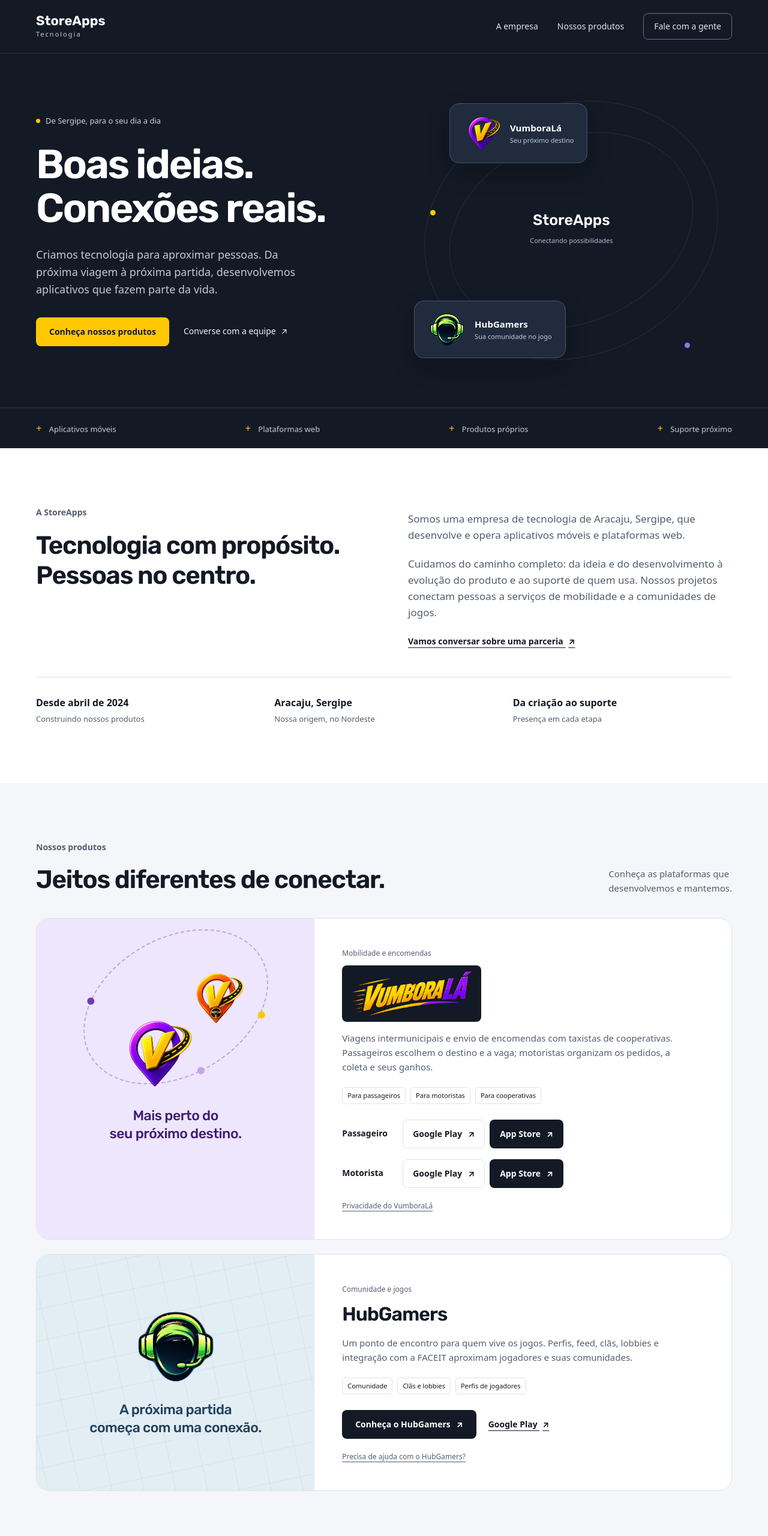
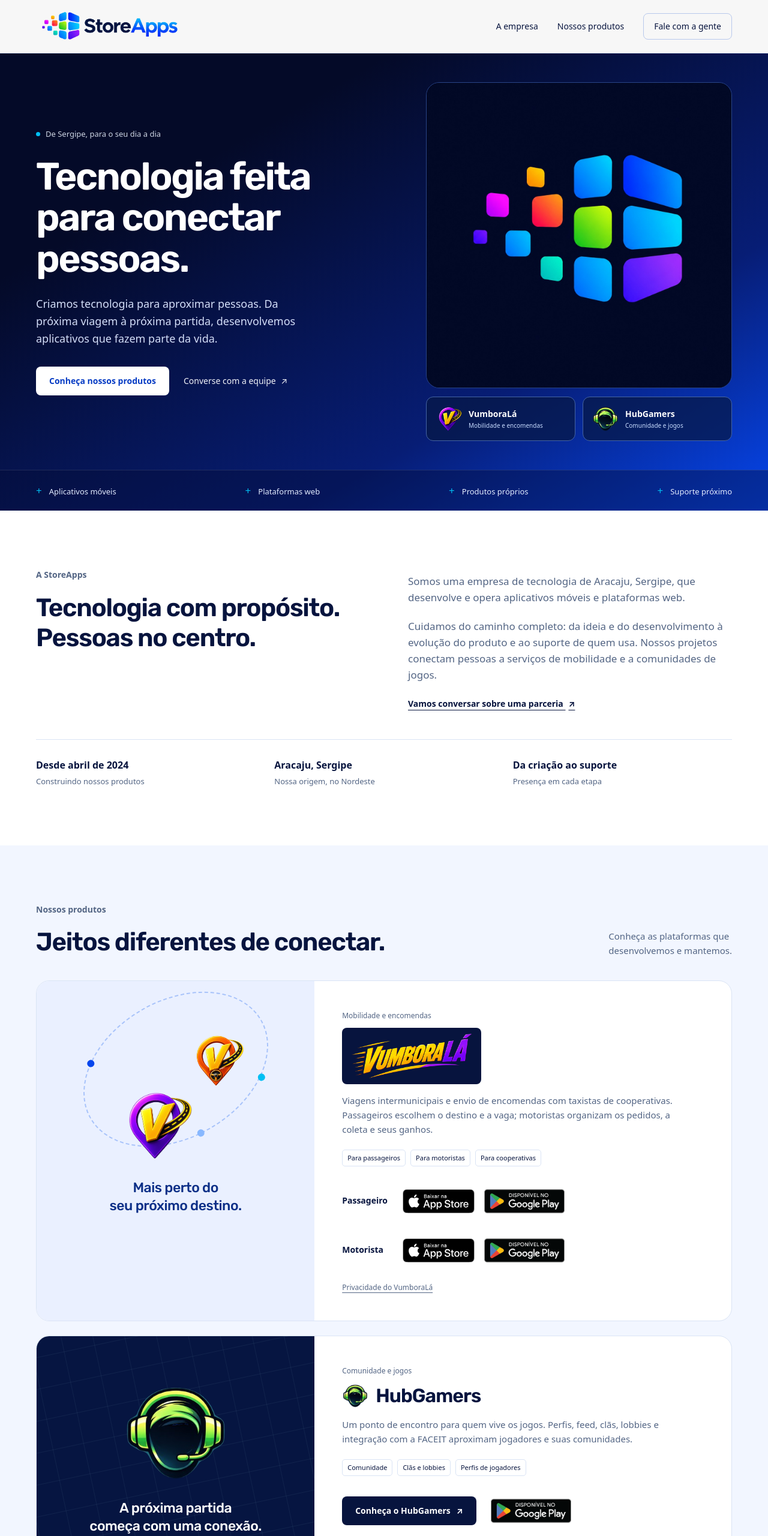
Before and after one commit to Store-Apps/storeapps-site, a plain HTML site: page index.html in a window 1280 px wide. Shown: the top 2560 px of the page at 60% size. Drawn offline with Linux system fonts and the light colour scheme.

Commit message:
Aplica identidade azul StoreApps e selos oficiais das lojas (#4)

```diff
--- a/index.html
+++ b/index.html
@@ -8,7 +8,7 @@
       name="description"
       content="Conheça a StoreApps Tecnologia, de Aracaju/SE. Desenvolvemos e operamos o VumboraLá e o HubGamers. Fale com nossa equipe e abra seu chamado pelo site."
     />
-    <meta name="theme-color" content="#131925" />
+    <meta name="theme-color" content="#040a28" />
     <meta
       property="og:title"
       content="StoreApps Tecnologia — ideias que viram conexões"
@@ -20,7 +20,11 @@
     <meta property="og:type" content="website" />
     <meta property="og:url" content="https://storeapps.com.br/" />
     <link rel="canonical" href="https://storeapps.com.br/" />
-    <link rel="icon" href="data:," />
+    <link
+      rel="icon"
+      href="img/storeapps-simbolo-oficial.jpeg"
+      type="image/jpeg"
+    />
     <link
       rel="preload"
       href="img/Rubik.ttf"
@@ -28,7 +32,7 @@
       type="font/ttf"
       crossorigin
     />
-    <link rel="stylesheet" href="styles.css" />
+    <link rel="stylesheet" href="styles.css?v=marca-azul-20261114" />
     <script src="site.js" defer></script>
   </head>
   <body>
@@ -39,8 +43,13 @@
           class="brand"
           href="#inicio"
           aria-label="StoreApps Tecnologia, início"
-          ><span>StoreApps<small>Tecnologia</small></span></a
-        >
+          ><img
+            class="storeapps-wordmark"
+            src="img/storeapps-logo-oficial.jpeg"
+            width="1600"
+            height="533"
+            alt="StoreApps Tecnologia"
+        /></a>
         <nav aria-label="Navegação principal">
           <a href="#empresa">A empresa</a><a href="#produtos">Nossos produtos</a
           ><a href="#contato" class="nav-contact">Fale com a gente</a>
@@ -54,7 +63,7 @@
             <p class="location">
               <span aria-hidden="true"></span> De Sergipe, para o seu dia a dia
             </p>
-            <h1 id="titulo">Boas ideias.<br />Conexões reais.</h1>
+            <h1 id="titulo">Tecnologia feita para conectar pessoas.</h1>
             <p class="hero-description">
               Criamos tecnologia para aproximar pessoas. Da próxima viagem à
               próxima partida, desenvolvemos aplicativos que fazem parte da
@@ -68,39 +77,38 @@
               >
             </div>
           </div>
-          <div
-            class="ecosystem"
-            aria-label="Produtos da StoreApps: VumboraLá e HubGamers"
-          >
-            <div class="orbit orbit-one"></div>
-            <div class="orbit orbit-two"></div>
-            <div class="ecosystem-center">
-              <span>StoreApps</span><small>Conectando possibilidades</small>
+          <div class="brand-showcase">
+            <img
+              class="brand-art"
+              src="img/storeapps-simbolo-oficial.jpeg"
+              width="1254"
+              height="1254"
+              alt="Símbolo oficial da StoreApps, com blocos coloridos em azul, ciano, verde, roxo e laranja"
+            />
+            <div class="brand-platforms">
+              <a href="#produtos"
+                ><img
+                  src="img/vumborala-oficial.png"
+                  width="46"
+                  height="46"
+                  alt=""
+                /><span
+                  ><strong>VumboraLá</strong
+                  ><small>Mobilidade e encomendas</small></span
+                ></a
+              >
+              <a href="#produtos"
+                ><img
+                  src="img/hubgamers-enviado.png"
+                  width="46"
+                  height="43"
+                  alt=""
+                /><span
+                  ><strong>HubGamers</strong
+                  ><small>Comunidade e jogos</small></span
+                ></a
+              >
             </div>
-            <div class="product-float float-passenger">
-              <img
-                src="img/vumborala-oficial.png"
-                width="64"
-                height="64"
-                alt=""
-              />
-              <div>
-                <strong>VumboraLá</strong><small>Seu próximo destino</small>
-              </div>
-            </div>
-            <div class="product-float float-gamers">
-              <img
-                src="img/hubgamers-oficial.png"
-                width="64"
-                height="64"
-                alt=""
-              />
-              <div>
-                <strong>HubGamers</strong><small>Sua comunidade no jogo</small>
-              </div>
-            </div>
-            <span class="orbit-point point-one"></span
-            ><span class="orbit-point point-two"></span>
           </div>
         </div>
         <div class="hero-foot">
@@ -204,44 +212,64 @@
               <div class="app-downloads">
                 <div class="app-download-group">
                   <h4>Passageiro</h4>
-                  <div class="product-links">
+                  <div class="store-badges">
                     <a
-                      class="button secondary"
+                      class="store-badge apple-badge"
+                      href="https://apps.apple.com/br/app/vumborala/id6831323631"
+                      target="_blank"
+                      rel="noopener noreferrer"
+                      aria-label="Baixar VumboraLá Passageiro na App Store"
+                      ><img
+                        src="img/app-store-oficial.svg"
+                        width="120"
+                        height="40"
+                        alt="Baixar na App Store"
+                        loading="lazy"
+                    /></a>
+                    <a
+                      class="store-badge google-badge"
                       href="https://play.google.com/store/apps/details?id=br.com.vumborala.passenger"
                       target="_blank"
                       rel="noopener noreferrer"
                       aria-label="Baixar VumboraLá Passageiro no Google Play"
-                      >Google Play <span aria-hidden="true">↗</span></a
-                    >
-                    <a
-                      class="button dark"
-                      href="https://apps.apple.com/br/app/vumborala/id6831323631"
-                      target="_blank"
-                      rel="noopener noreferrer"
-                      aria-label="Baixar VumboraLá Passageiro na App Store"
-                      >App Store <span aria-hidden="true">↗</span></a
-                    >
+                      ><img
+                        src="img/google-play-oficial.png"
+                        width="646"
+                        height="250"
+                        alt="Disponível no Google Play"
+                        loading="lazy"
+                    /></a>
                   </div>
                 </div>
                 <div class="app-download-group">
                   <h4>Motorista</h4>
-                  <div class="product-links">
+                  <div class="store-badges">
                     <a
-                      class="button secondary"
+                      class="store-badge apple-badge"
+                      href="https://apps.apple.com/br/app/vumborala-motorista/id6831854412"
+                      target="_blank"
+                      rel="noopener noreferrer"
+                      aria-label="Baixar VumboraLá Motorista na App Store"
+                      ><img
+                        src="img/app-store-oficial.svg"
+                        width="120"
+                        height="40"
+                        alt="Baixar na App Store"
+                        loading="lazy"
+                    /></a>
+                    <a
+                      class="store-badge google-badge"
                       href="https://play.google.com/store/apps/details?id=br.com.vumborala.driver"
                       target="_blank"
                       rel="noopener noreferrer"
                       aria-label="Baixar VumboraLá Motorista no Google Play"
-                      >Google Play <span aria-hidden="true">↗</span></a
-                    >
-                    <a
-                      class="button dark"
-                      href="https://apps.apple.com/br/app/vumborala-motorista/id6831854412"
-                      target="_blank"
-                      rel="noopener noreferrer"
-                      aria-label="Baixar VumboraLá Motorista na App Store"
-                      >App Store <span aria-hidden="true">↗</span></a
-                    >
+                      ><img
+                        src="img/google-play-oficial.png"
+                        width="646"
+                        height="250"
+                        alt="Disponível no Google Play"
+                        loading="lazy"
+                    /></a>
                   </div>
                 </div>
               </div>
@@ -254,9 +282,9 @@
             <div class="product-art gaming-art">
               <div class="game-grid" aria-hidden="true"></div>
               <img
-                src="img/hubgamers-oficial.png"
-                width="138"
-                height="138"
+                src="img/hubgamers-enviado.png"
+                width="180"
+                height="167"
                 loading="lazy"
                 alt="Ícone do HubGamers"
               />
@@ -264,7 +292,15 @@
             </div>
             <div class="product-copy">
               <span class="product-category">Comunidade e jogos</span>
-              <h3>HubGamers</h3>
+              <h3 class="hubgamers-title">
+                <img
+                  src="img/hubgamers-enviado.png"
+                  width="44"
+                  height="41"
+                  alt=""
+                  loading="lazy"
+                />HubGamers
+              </h3>
               <p>
                 Um ponto de encontro para quem vive os jogos. Perfis, feed,
                 clãs, lobbies e integração com a FACEIT aproximam jogadores e
@@ -274,7 +310,7 @@
                 <span>Comunidade</span><span>Clãs e lobbies</span
                 ><span>Perfis de jogadores</span>
               </div>
-              <div class="product-links">
+              <div class="product-links hubgamers-downloads">
                 <a
                   class="button dark"
                   href="https://hubgamers.com.br"
@@ -282,12 +318,18 @@
                   rel="noopener noreferrer"
                   >Conheça o HubGamers <span aria-hidden="true">↗</span></a
                 ><a
-                  class="inline-link"
+                  class="store-badge google-badge"
                   href="https://play.google.com/store/apps/details?id=app.hubgamers.mobile"
                   target="_blank"
                   rel="noopener noreferrer"
-                  >Google Play <span aria-hidden="true">↗</span></a
-                >
+                  aria-label="Baixar HubGamers no Google Play"
+                  ><img
+                    src="img/google-play-oficial.png"
+                    width="646"
+                    height="250"
+                    alt="Disponível no Google Play"
+                    loading="lazy"
+                /></a>
               </div>
               <a
                 class="subtle-link"
@@ -557,8 +599,14 @@
     <footer>
       <div class="wrap footer-top">
         <a class="brand" href="#inicio"
-          ><span>StoreApps<small>Tecnologia</small></span></a
-        >
+          ><img
+            class="storeapps-wordmark"
+            src="img/storeapps-logo-oficial.jpeg"
+            width="1600"
+            height="533"
+            alt="StoreApps Tecnologia"
+            loading="lazy"
+        /></a>
         <p>Ideias que viram conexões.</p>
         <a href="privacidade.html">Privacidade</a><a href="#contato">Contato</a>
       </div>
--- a/styles.css
+++ b/styles.css
@@ -6,12 +6,14 @@
 }
 :root {
   color-scheme: light;
-  --ink: #131925;
-  --muted: #535e70;
-  --yellow: #ffc800;
+  --ink: #07143e;
+  --muted: #536584;
+  --accent: #0646ed;
+  --cyan: #00bff3;
+  --navy: #040a28;
   --paper: #fff;
-  --soft: #f4f6f9;
-  --line: #dde2ea;
+  --soft: #f2f6ff;
+  --line: #dae4f5;
   font-family:
     system-ui,
     -apple-system,
@@ -78,7 +80,7 @@ p {
 a:focus-visible,
 button:focus-visible,
 summary:focus-visible {
-  outline: 3px solid #7d51df;
+  outline: 3px solid var(--cyan);
   outline-offset: 5px;
 }
 .wrap {
@@ -96,19 +98,21 @@ summary:focus-visible {
 }
 .skip-link {
   position: fixed;
-  top: -80px;
+  top: 0;
+  transform: translateY(-150%);
   left: 16px;
   z-index: 10;
-  background: var(--yellow);
+  background: var(--accent);
+  color: #fff;
   padding: 10px 20px;
 }
 .skip-link:focus {
-  top: 12px;
+  transform: translateY(12px);
 }
 .header {
-  background: var(--ink);
-  color: #fff;
-  border-bottom: 1px solid #ffffff1c;
+  background: #f7f7f7;
+  color: var(--ink);
+  border-bottom: 1px solid var(--line);
 }
 .header-inner {
   min-height: 88px;
@@ -125,6 +129,11 @@ summary:focus-visible {
   font-weight: 650;
   line-height: 1.05;
   text-decoration: none;
+}
+.brand .storeapps-wordmark {
+  display: block;
+  width: 246px;
+  height: auto;
 }
 .brand small {
   display: block;
@@ -143,25 +152,25 @@ summary:focus-visible {
 }
 .header nav a {
   text-decoration: none;
-  color: #e2e5ec;
+  color: var(--ink);
 }
 .header nav .nav-contact {
-  border: 1px solid #647083;
+  border: 1px solid #b8c8ec;
   padding: 10px 17px;
   border-radius: 8px;
 }
 .hero {
-  background: var(--ink);
+  background: linear-gradient(150deg, #040a28 25%, #071d75 70%, #0646ed 100%);
   color: #fff;
   overflow: hidden;
 }
 .hero-grid {
   display: grid;
-  grid-template-columns: 1.1fr 1fr;
+  grid-template-columns: 1fr 1fr;
   align-items: center;
   gap: 36px;
   min-height: 590px;
-  padding-block: 65px;
+  padding-block: 48px;
 }
 .location {
   display: flex;
@@ -175,17 +184,17 @@ summary:focus-visible {
   width: 7px;
   height: 7px;
   border-radius: 50%;
-  background: var(--yellow);
+  background: var(--cyan);
 }
 h1 {
-  font-size: clamp(44px, 5.3vw, 68px);
+  font-size: clamp(44px, 5vw, 66px);
   line-height: 1.07;
   font-weight: 600;
   letter-spacing: -2.6px;
   margin-bottom: 27px;
 }
 .hero-description {
-  color: #c2cad8;
+  color: #d4def8;
   font-size: 18px;
   max-width: 450px;
   margin-bottom: 32px;
@@ -211,11 +220,18 @@ h1 {
   text-decoration: none;
 }
 .primary {
-  background: var(--yellow);
-  color: var(--ink);
+  background: var(--accent);
+  color: #fff;
 }
 .primary:hover {
-  background: #ffda4d;
+  background: #0039c8;
+}
+.hero .primary {
+  background: #fff;
+  color: #073cc4;
+}
+.hero .primary:hover {
+  background: #e5f4ff;
 }
 .dark {
   background: var(--ink);
@@ -241,7 +257,8 @@ h1 {
 .hero-foot {
   border-top: 1px solid #ffffff1c;
   padding: 20px 0;
-  color: #c4ccdb;
+  color: #e4ecff;
+  background: #030c3466;
   font-size: 13px;
 }
 .hero-foot .wrap {
@@ -251,96 +268,51 @@ h1 {
 }
 .hero-foot span::before {
   content: "+";
-  color: var(--yellow);
+  color: var(--cyan);
   font-size: 17px;
   margin-right: 12px;
 }
-.ecosystem {
-  height: 425px;
-  position: relative;
-  isolation: isolate;
+.brand-showcase {
+  min-width: 0;
+  width: 100%;
+  max-width: 510px;
+  justify-self: end;
 }
-.orbit {
-  position: absolute;
-  left: 50%;
-  top: 50%;
-  border: 1px solid #ffffff16;
-  border-radius: 50%;
-  transform: translate(-50%, -50%) rotate(-22deg);
+.brand-art {
+  display: block;
+  width: 100%;
+  height: auto;
+  border-radius: 22px;
+  border: 1px solid #294486;
 }
-.orbit-one {
-  width: 420px;
-  height: 310px;
+.brand-platforms {
+  display: grid;
+  grid-template-columns: 1fr 1fr;
+  gap: 12px;
+  margin-top: 14px;
 }
-.orbit-two {
-  width: 500px;
-  height: 420px;
-}
-.ecosystem-center {
-  position: absolute;
-  left: 50%;
-  top: 49%;
-  transform: translate(-50%, -50%);
-  text-align: center;
-  width: 220px;
-}
-.ecosystem-center > span {
-  font-family: Rubik, sans-serif;
-  display: block;
-  font-size: 25px;
-  font-weight: 550;
-}
-.ecosystem-center > small {
-  font-size: 11px;
-  color: #b5bed0;
-}
-.product-float {
-  position: absolute;
+.brand-platforms a {
   display: flex;
   align-items: center;
-  gap: 14px;
-  padding: 17px 22px;
-  border: 1px solid #465269;
-  background: #202b3d;
-  border-radius: 16px;
-  box-shadow: 0 16px 40px #0003;
+  gap: 10px;
+  padding: 13px 14px;
+  border: 1px solid #4564a5;
+  border-radius: 12px;
+  background: #071744b3;
+  text-decoration: none;
 }
-.product-float img {
+.brand-platforms img {
+  flex: none;
   object-fit: contain;
 }
-.product-float strong {
+.brand-platforms strong {
   display: block;
-  font-size: 15px;
+  font-size: 14px;
 }
-.product-float small {
+.brand-platforms small {
   display: block;
-  font-size: 11px;
-  color: #c4ccdb;
-  white-space: nowrap;
-}
-.float-passenger {
-  left: 12%;
-  top: 0;
-}
-.float-gamers {
-  left: 1%;
-  bottom: 0;
-}
-.orbit-point {
-  position: absolute;
-  width: 9px;
-  height: 9px;
-  border-radius: 50%;
-  background: var(--yellow);
-}
-.point-one {
-  left: 6%;
-  top: 42%;
-}
-.point-two {
-  right: 13%;
-  bottom: 4%;
-  background: #9872e8;
+  color: #c8dcff;
+  font-size: 10px;
 }
 .company-grid {
   display: grid;
@@ -432,8 +404,8 @@ h1 {
   margin: 26px 0 0;
 }
 .mobility-art {
-  background: #eee6fc;
-  color: #3f1c76;
+  background: #eaf0ff;
+  color: #0c2f87;
 }
 .mobility-art .passenger-icon {
   position: relative;
@@ -451,7 +423,7 @@ h1 {
 .route-line {
   width: 330px;
   height: 230px;
-  border: 2px dashed #bea6e3;
+  border: 2px dashed #a8c3fa;
   border-radius: 50%;
   position: absolute;
   top: 32px;
@@ -462,7 +434,7 @@ h1 {
   width: 12px;
   height: 12px;
   border-radius: 50%;
-  background: #7139bc;
+  background: var(--accent);
   position: absolute;
   top: 28px;
   left: 39px;
@@ -472,13 +444,13 @@ h1 {
   bottom: 24px;
   left: auto;
   right: 40px;
-  background: var(--yellow);
+  background: var(--cyan);
 }
 .route-line i:nth-child(3) {
   top: auto;
   bottom: -6px;
   left: 140px;
-  background: #c2a6eb;
+  background: #88b8ff;
 }
 .product-copy {
   padding: 44px 46px;
@@ -544,11 +516,51 @@ h1 {
   font-size: 12px;
 }
 .gaming-art {
-  background: #e2edf4;
-  color: #1e4059;
+  background: #061541;
+  color: #fff;
 }
 .gaming-art > img {
   object-fit: contain;
+  width: 180px;
+}
+.hubgamers-title {
+  display: flex;
+  align-items: center;
+  gap: 12px;
+}
+.hubgamers-title img {
+  flex: none;
+  object-fit: contain;
+}
+.store-badges {
+  display: flex;
+  align-items: center;
+  flex-wrap: wrap;
+  gap: 16px;
+}
+.store-badge {
+  display: inline-flex;
+  align-items: center;
+  justify-content: center;
+  min-height: 64px;
+  flex: none;
+}
+.store-badge img {
+  display: block;
+  width: auto;
+  object-fit: contain;
+}
+.apple-badge {
+  padding: 12px 0;
+}
+.apple-badge img {
+  height: 40px;
+}
+.google-badge img {
+  height: 52px;
+}
+.hubgamers-downloads {
+  gap: 24px;
 }
 .product-copy .official-wordmark {
   display: flex;
@@ -590,7 +602,8 @@ h1 {
   display: inline-flex;
   align-items: center;
   justify-content: center;
-  background: var(--yellow);
+  background: #e7efff;
+  color: #0646d9;
   width: 34px;
   height: 34px;
   border-radius: 50%;
@@ -608,7 +621,7 @@ h1 {
   margin-bottom: 0;
 }
 .contact {
-  background: #edf1f6;
+  background: linear-gradient(145deg, #040a28, #092573 70%, #0847db);
 }
 .contact-grid {
   display: grid;
@@ -618,10 +631,14 @@ h1 {
 }
 .contact-copy {
   padding-top: 16px;
+  color: #fff;
+}
+.contact-copy .section-label {
+  color: #7fdfff;
 }
 .contact-copy > p:not(.section-label) {
   font-size: 16px;
-  color: var(--muted);
+  color: #d4e1fc;
 }
 .contact-steps {
   list-style: none;
@@ -640,7 +657,8 @@ h1 {
   display: flex;
   align-items: center;
   justify-content: center;
-  border: 1px solid #bac4d3;
+  border: 1px solid #6b95e5;
+  background: #14439655;
   min-width: 25px;
   height: 25px;
   border-radius: 50%;
@@ -648,14 +666,14 @@ h1 {
   font-weight: 650;
 }
 .email-contact {
-  border-top: 1px solid #d1d9e4;
+  border-top: 1px solid #5271ad;
   padding-top: 24px;
   display: grid;
   gap: 4px;
 }
 .email-contact > span {
   font-size: 13px;
-  color: var(--muted);
+  color: #c3d4f8;
 }
 .email-contact > a {
   font-size: 17px;
@@ -718,7 +736,7 @@ textarea::placeholder {
 input:focus,
 textarea:focus,
 select:focus {
-  outline: 2px solid #6a3abb;
+  outline: 2px solid var(--accent);
   outline-offset: 2px;
 }
 textarea {
@@ -747,7 +765,7 @@ textarea {
   min-width: 16px;
   width: 16px;
   height: 16px;
-  accent-color: #6332a2;
+  accent-color: var(--accent);
 }
 .submit {
   width: 100%;
@@ -802,7 +820,7 @@ textarea {
     600 32px Rubik,
     sans-serif;
   margin: 24px 0;
-  color: #4f258c;
+  color: var(--accent);
 }
 .receipt-actions {
   display: flex;
@@ -840,8 +858,8 @@ textarea {
   padding-right: 25px;
 }
 footer {
-  background: var(--ink);
-  color: #fff;
+  background: #f7f7f7;
+  color: var(--ink);
   padding: 40px 0 30px;
 }
 .footer-top {
@@ -849,15 +867,15 @@ footer {
   align-items: center;
   gap: 30px;
   padding-bottom: 30px;
-  border-bottom: 1px solid #ffffff26;
+  border-bottom: 1px solid var(--line);
 }
 .footer-top p {
   font-size: 13px;
-  color: #b8c2d3;
+  color: var(--muted);
   margin: 0 auto 0 8px;
 }
 .footer-top > a:not(.brand) {
-  color: #d0d7e3;
+  color: var(--ink);
   font-size: 13px;
   text-decoration: none;
 }
@@ -867,7 +885,7 @@ footer {
   gap: 24px;
   padding-top: 24px;
   font-size: 11px;
-  color: #b8c2d3;
+  color: var(--muted);
 }
 @media (min-width: 1400px) {
   .hero-grid {
@@ -885,10 +903,6 @@ footer {
   }
   .hero-grid {
     gap: 10px;
-  }
-  .ecosystem {
-    transform: scale(0.86);
-    transform-origin: center right;
   }
   .hero-copy {
     position: relative;
@@ -946,8 +960,9 @@ footer {
     font-size: 19px;
     gap: 8px;
   }
-  .brand img {
-    width: 30px;
+  .brand .storeapps-wordmark {
+    width: 176px;
+    height: auto;
   }
   .brand small {
     font-size: 9px;
@@ -969,31 +984,6 @@ footer {
   .hero-description {
     font-size: 16px;
     max-width: 500px;
-  }
-  .ecosystem {
-    width: min(450px, 100%);
-    height: 340px;
-    transform: scale(0.83);
-    transform-origin: center center;
-    margin: 4px auto -26px;
-  }
-  .orbit-one {
-    width: 380px;
-    height: 260px;
-  }
-  .orbit-two {
-    width: 430px;
-    height: 340px;
-  }
-  .float-passenger {
-    left: 12%;
-  }
-  .float-gamers {
-    left: 0;
-    bottom: 0;
-  }
-  .product-float {
-    padding: 13px 17px;
   }
   .hero-foot .wrap {
     display: grid;
@@ -1132,11 +1122,6 @@ footer {
   .actions {
     gap: 19px;
   }
-  .ecosystem {
-    transform: scale(0.73);
-    margin-left: -8px;
-    margin-right: -8px;
-  }
   .footer-top p {
     width: 100%;
   }
@@ -1161,3 +1146,46 @@ footer {
     gap: 0;
   }
 }
+
+@media (max-width: 760px) {
+  .brand-showcase {
+    max-width: 450px;
+    justify-self: center;
+    margin-top: 16px;
+  }
+  .brand-art {
+    width: 100%;
+  }
+  .hero-grid {
+    padding-block: 40px;
+    gap: 22px;
+  }
+  .footer-top .brand .storeapps-wordmark {
+    width: 210px;
+  }
+  .footer-top p {
+    width: 100%;
+  }
+  .app-download-group {
+    flex-direction: column;
+    align-items: flex-start;
+    gap: 0;
+  }
+}
+@media (max-width: 380px) {
+  .brand .storeapps-wordmark {
+    width: 160px;
+  }
+  .brand-platforms {
+    grid-template-columns: 1fr;
+  }
+  .brand-platforms a {
+    padding: 12px 16px;
+  }
+  .store-badges {
+    gap: 12px;
+  }
+  .hero-copy h1 {
+    font-size: 42px;
+  }
+}
```
Also changed, not shown: privacidade.html (+12 -3 lines), README.md, img/app-store-oficial.svg (added), img/google-play-oficial.png (added), img/hubgamers-enviado.png (added), img/storeapps-logo-oficial.jpeg (added), img/storeapps-simbolo-oficial.jpeg (added).
